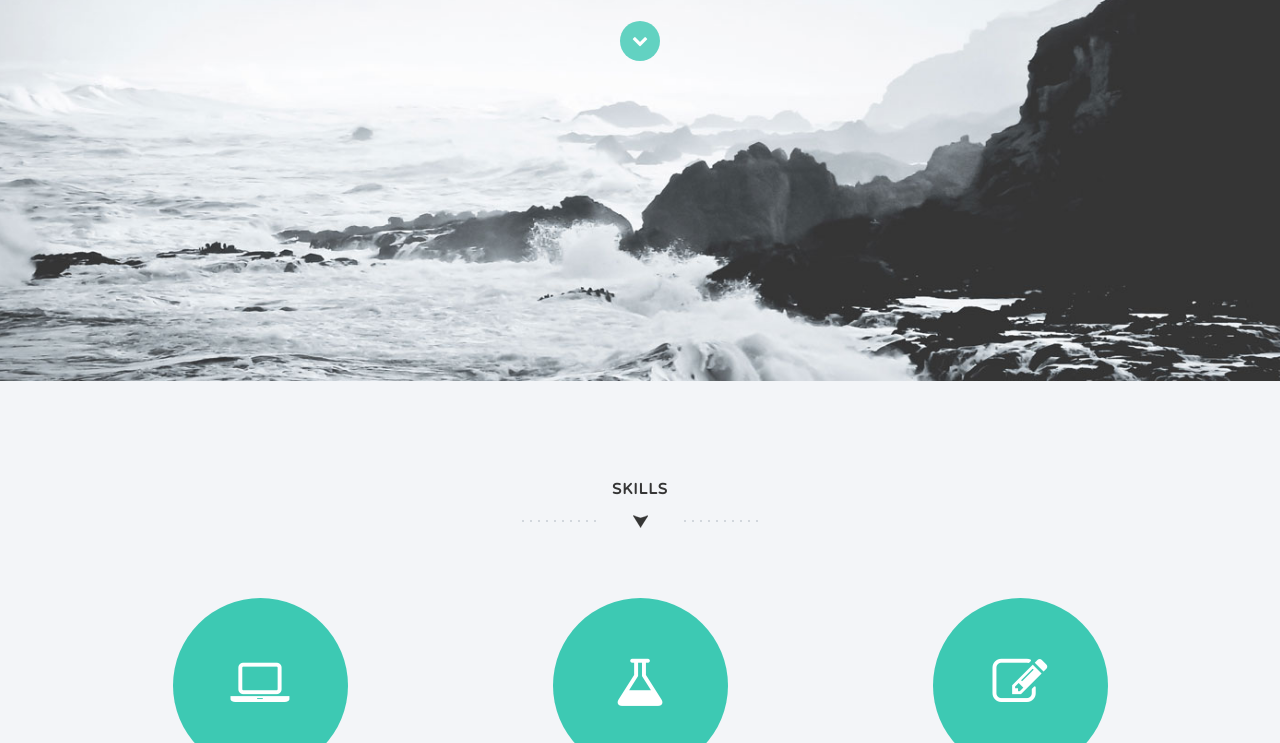
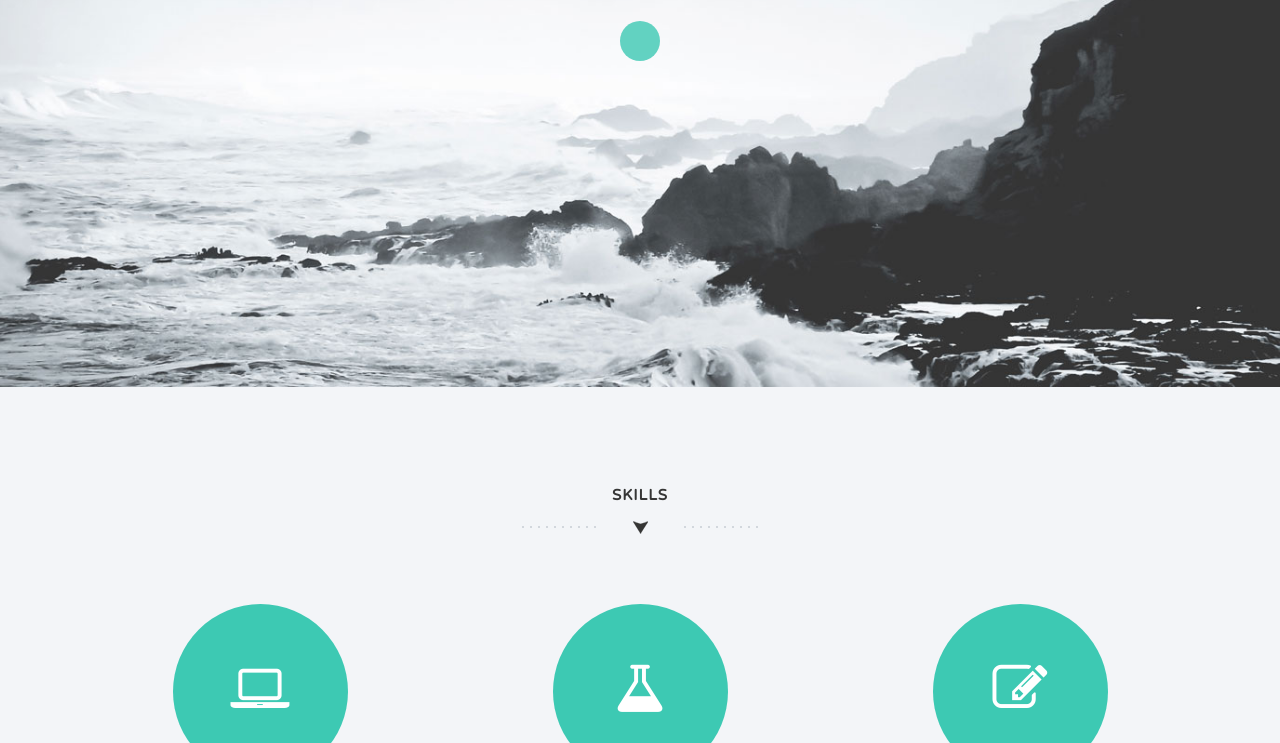
Before and after one commit to jenniferfeng/jenniferfeng.github.io, a plain HTML site: page index.html in a window 1280 px wide. Shown: the part 357-1100 px from the top of the page. Drawn offline with nearby package versions, Linux system fonts and the light colour scheme.

Commit message:
testing icon changes

```diff
--- a/index.html
+++ b/index.html
@@ -85,7 +85,7 @@
               </div>
               <div class="row">
                 <div class="col-md-6 col-md-offset-3 text-center">
-                  <a href="#features" class="down-arrow-btn"><i class="fa fa-chevron-down"></i></a>
+                  <a href="#features" class="down-arrow-btn"><!-- <i class="fa fa-chevron-down"> --></i></a>
                 </div>
               </div>
             </div>
```
